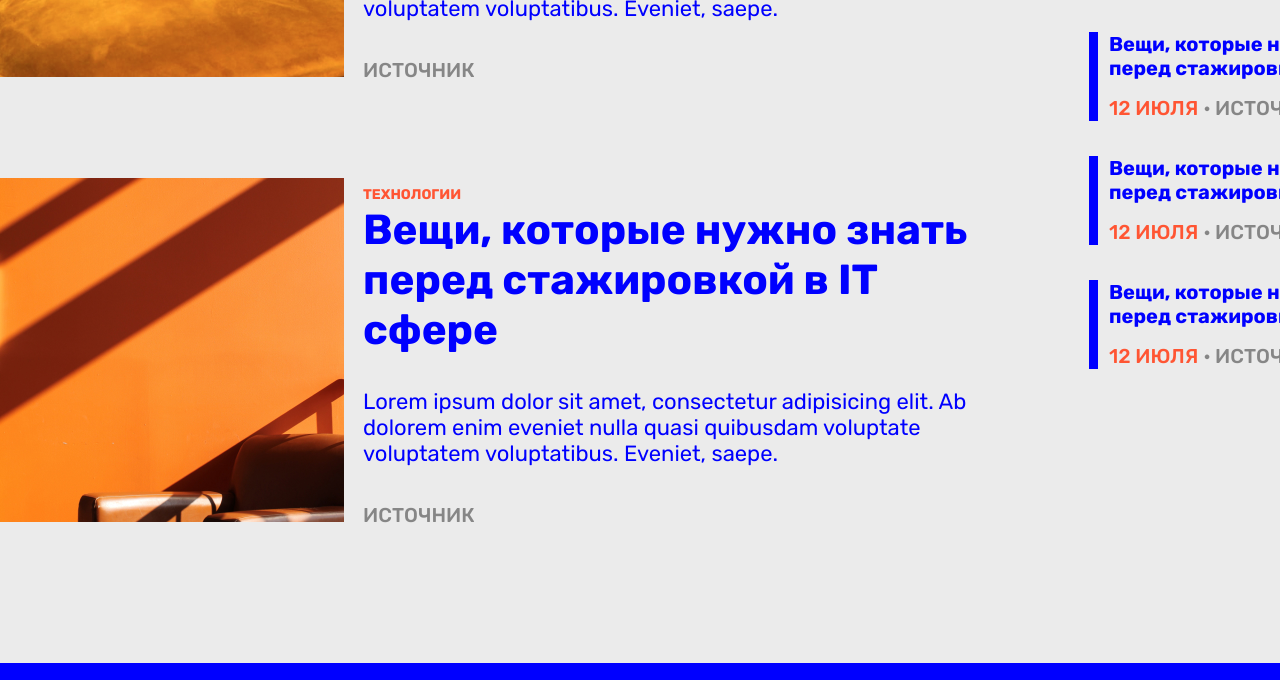
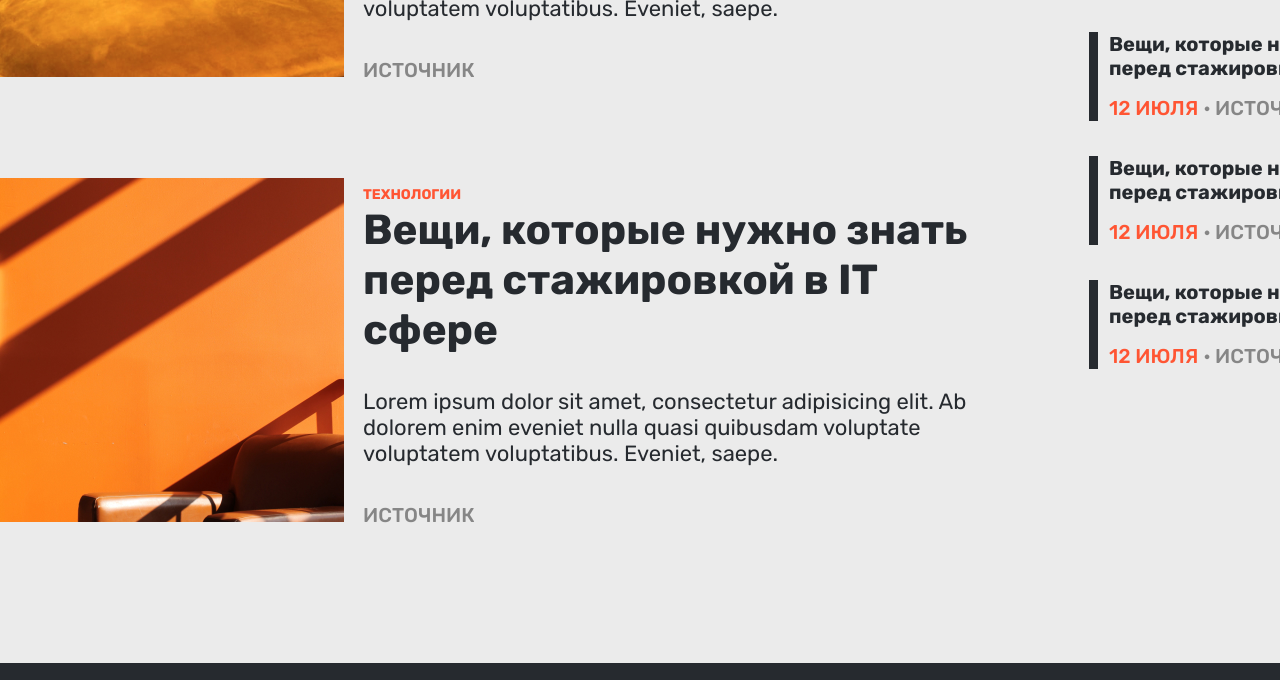
Before and after one commit to 19Huston81/newsfeed, a plain HTML site: page index.html in a window 1280 px wide. Shown: the part 928-1608 px from the top of the page. Drawn offline with Linux system fonts and the light colour scheme.

Commit message:
ignore idea

```diff
--- a/style.css
+++ b/style.css
@@ -1,7 +1,7 @@
 @import url('https://fonts.googleapis.com/css2?family=Rubik:wght@400;500;700;900&display=swap');
 
 :root {
-    --color-primary: blue;
+    --color-primary: #262a2f;
     --color-accent: #ff5533;
     --color-gray: #868686;
     --color-white: #ffffff;
```
